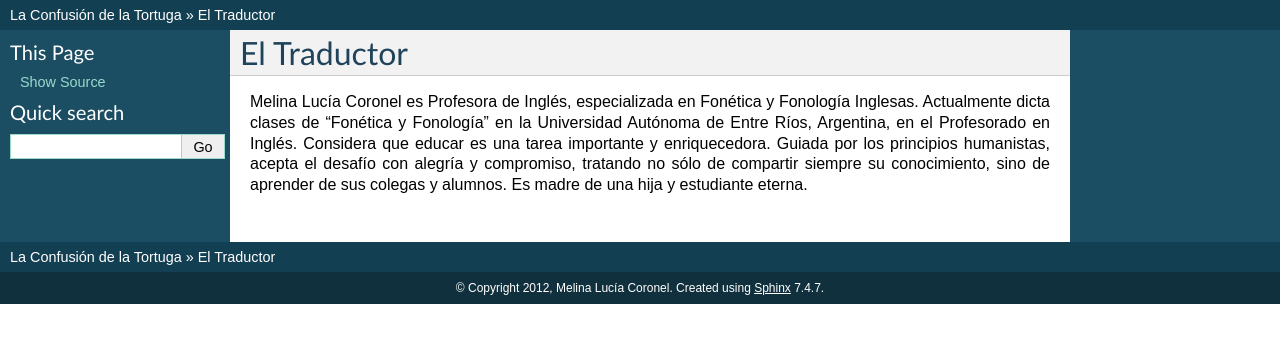
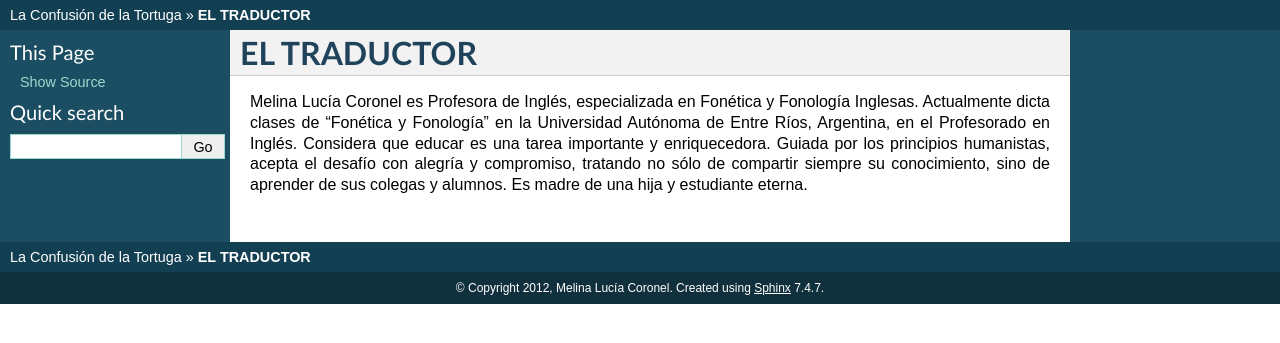
Before and after one commit to humitos/turtle-confusion-es, a Sphinx documentation site: the page built from docs/the_translator.rst, in a window 1280 px wide. Shown: the top 343 px of the page. Built offline with Sphinx 7.4.7, drawn with Linux system fonts in a browser that asks for light colours.

Commit message:
Title uppercase and in bold

```diff
--- a/docs/the_translator.rst
+++ b/docs/the_translator.rst
@@ -1,4 +1,4 @@
-El Traductor
-============
+**EL TRADUCTOR**
+================
 
 Melina Lucía Coronel es Profesora de Inglés, especializada en Fonética y Fonología Inglesas. Actualmente dicta clases de "Fonética y Fonología" en la Universidad Autónoma de Entre Ríos, Argentina, en el Profesorado en Inglés. Considera que educar es una tarea importante y enriquecedora. Guiada por los principios humanistas, acepta el desafío con alegría y compromiso, tratando no sólo de compartir siempre su conocimiento, sino de aprender de sus colegas y alumnos. Es madre de una hija y estudiante eterna.
```
